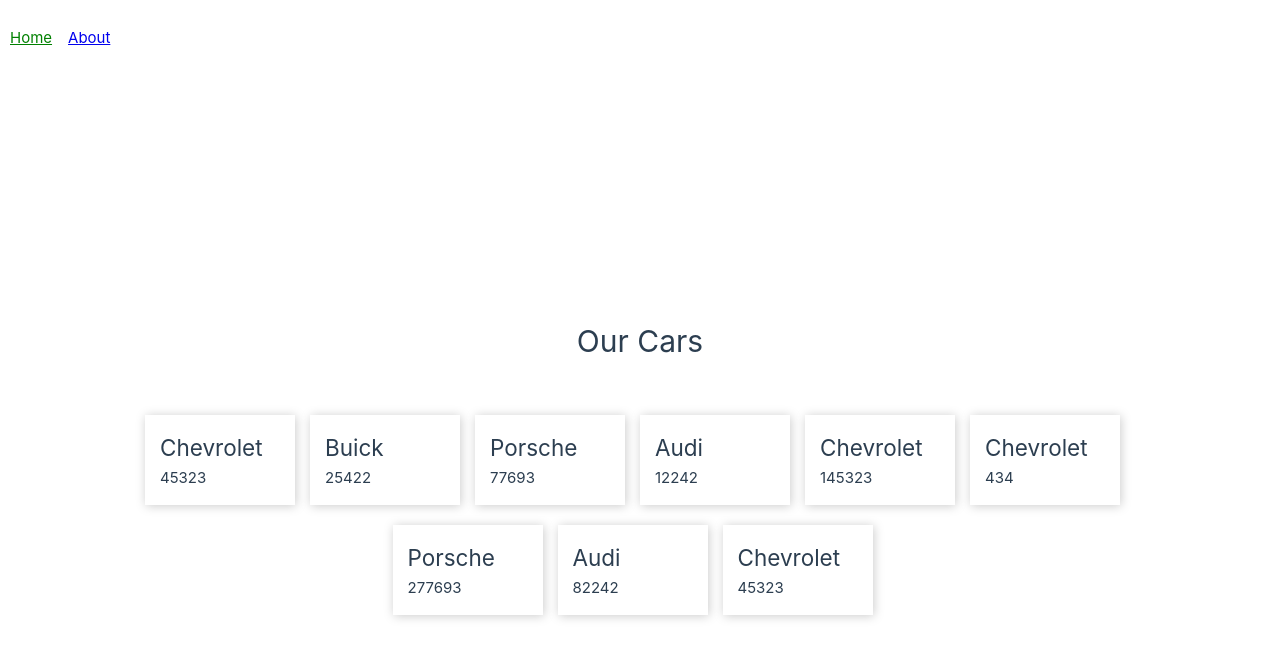
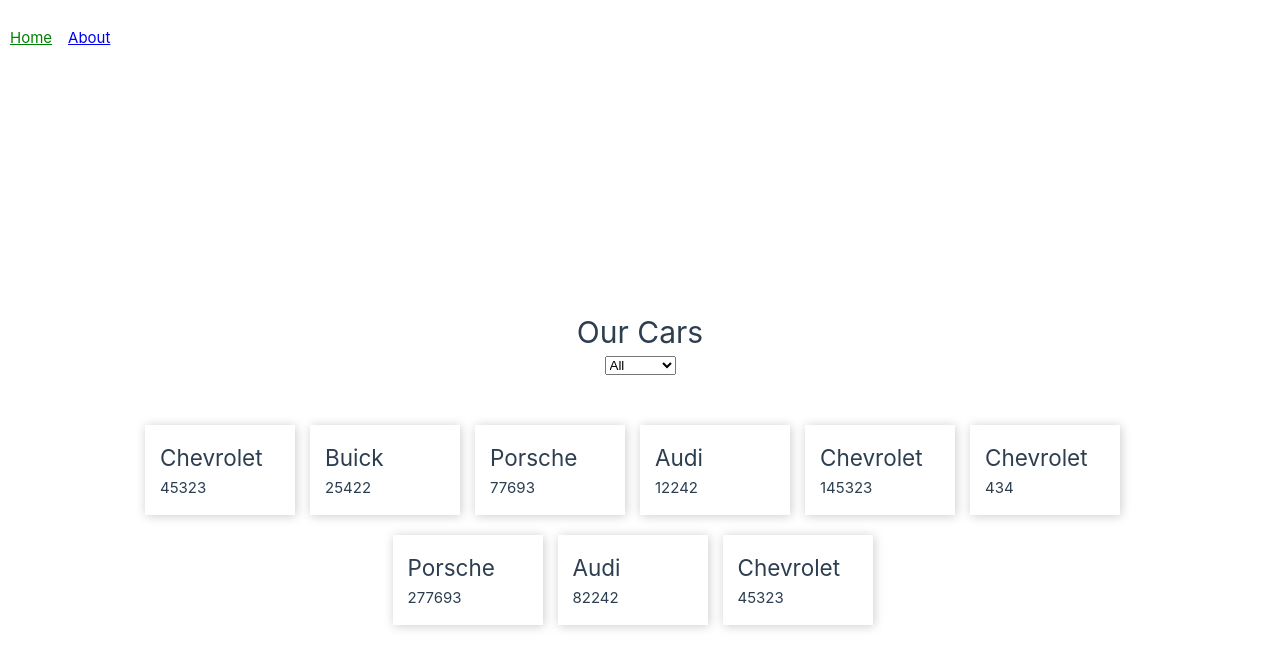
Before and after one commit to anykate/vue-router-app, a Vue app: page / in a window 1280 px wide. Shown: the top 668 px of the page. Built offline with nearby package versions, Linux system fonts and the light colour scheme.

Commit message:
Adding select option to filter cars based on make

```diff
--- a/src/views/HomeView.vue
+++ b/src/views/HomeView.vue
@@ -1,14 +1,27 @@
 <script setup>
 import carsData from '@/assets/data.json'
-import { ref } from 'vue'
+import { computed, ref } from 'vue'
 import { useRouter } from 'vue-router'
-const cars = ref(carsData)
+
 const router = useRouter()
+const make = ref('All')
+
+const cars = computed(() => {
+    return make.value === 'All'
+        ? carsData
+        : carsData.filter((car) => car.make === make.value)
+})
 </script>
 
 <template>
     <main class="container">
         <h1>Our Cars</h1>
+        <select v-model="make">
+            <option value="All">All</option>
+            <option value="Chevrolet">Chevy</option>
+            <option value="Porsche">Porsche</option>
+            <option value="Audi">Audi</option>
+        </select>
         <div class="cards">
             <div
                 v-for="car in cars"
```
